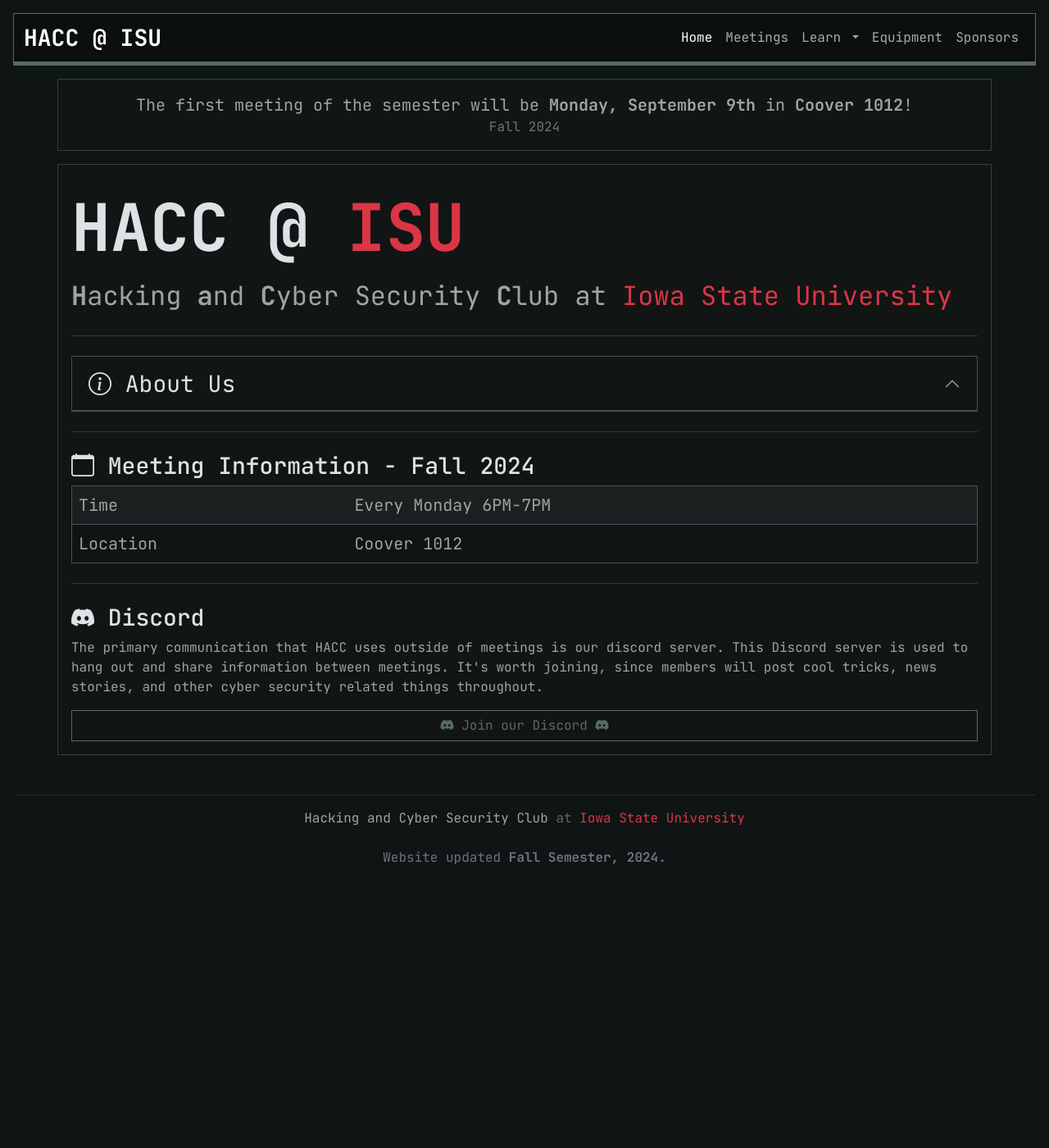
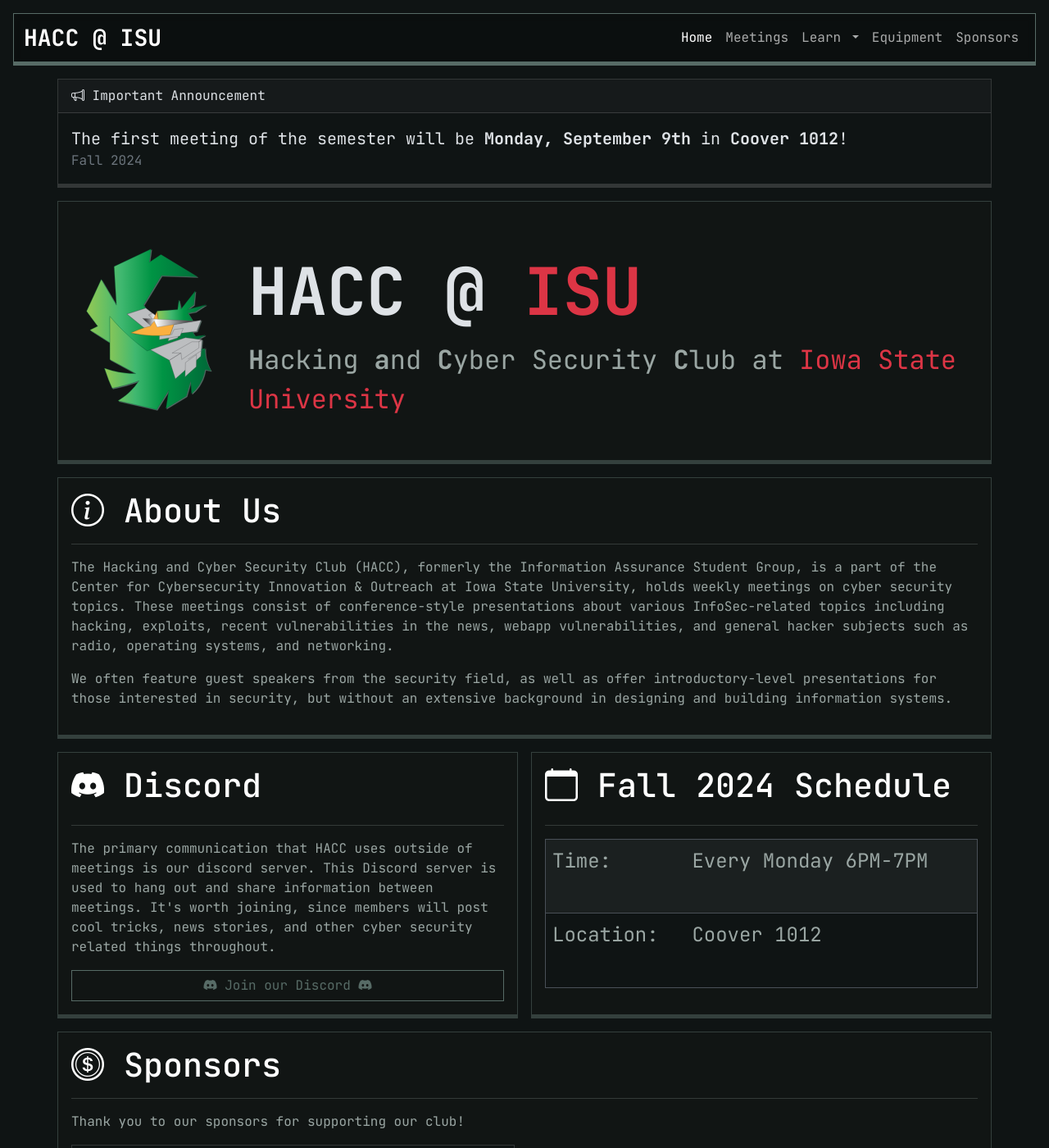
Before and after one commit to alex-pallan/new-hacc-website, a Jekyll site: the page built from index.md, in a window 1280 px wide and 1400 px high. Shown: the whole window at 82% size. Built offline with Jekyll 4.4.1, drawn with Linux system fonts in a browser that asks for light colours.

Commit message:
Add logo and rearrange home page

```diff
--- a/_includes/announcement.html
+++ b/_includes/announcement.html
@@ -1,7 +1,14 @@
-<div class="container alert alert-primary text-center fs-5" role="alert">
-  The first meeting of the semester will be <b>Monday, September 9th</b> in
-  <b>{{ site.data.current.meetinglocation }}</b>!
-  <div class="text-secondary fs-6">
-    {{ site.data.current.semester }} {{ site.data.current.year }}
+<div class="container px-0 mb-3">
+  <div class="card" style="border-bottom-width: 5px">
+    <div class="card-header">
+      <i class="bi bi-megaphone"></i> Important Announcement
+    </div>
+    <div class="card-body fs-5">
+      The first meeting of the semester will be <b>Monday, September 9th</b> in
+      <b>{{ site.data.current.meetinglocation }}</b>!
+      <div class="text-secondary fs-6">
+        {{ site.data.current.semester }} {{ site.data.current.year }}
+      </div>
+    </div>
   </div>
 </div>
--- a/_includes/hero.html
+++ b/_includes/hero.html
@@ -1,4 +1,18 @@
-<div class="alert container alert-primary">
+<div
+  class="alert container alert-primary d-flex align-items-center"
+  style="border-bottom-width: 5px"
+>
+  <img
+    src="{{ site.baseurl }}/assets/logo/HACC Logo.svg"
+    alt="HACC Logo"
+    class="me-3"
+    style="
+      max-width: 200px;
+      height: auto;
+      filter: drop-shadow(1px 1px 0 #576b66);
+    "
+  />
+  <div>
     <div class="fw-bold fs-0 text-body">
       HACC @ <span class="text-danger">ISU</span>
     </div>
@@ -6,88 +20,101 @@
       <b>H</b>acking <b>a</b>nd <b>C</b>yber Security <b>C</b>lub at
       <span class="text-danger">Iowa State University</span>
     </div>
-  <hr class="my-4" />
-  <div>
-    <div class="accordion" id="accordionExample">
-      <div class="accordion-item">
-        <h2 class="accordion-header">
-          <button
-            class="accordion-button fs-3 text-body"
-            type="button"
-            data-bs-toggle="collapse"
-            data-bs-target="#collapseOne"
-            aria-expanded="false"
-            aria-controls="collapseOne"
-          >
-            <i class="bi bi-info-circle"></i>&nbsp;About Us
-          </button>
-        </h2>
-        <div
-          id="collapseOne"
-          class="accordion-collapse collapse"
-          data-bs-parent="#accordionExample"
-        >
-          <div class="accordion-body text-primary-emphasis">
+  </div>
+</div>
+<div class="container px-0">
+  <div class="alert alert-primary w-100" style="border-bottom-width: 5px">
+    <h1 class="text-white"><i class="bi bi-info-circle"></i> About Us</h1>
+    <hr />
     <p>
-              The Hacking and Cyber Security Club (HACC), formerly the
-              Information Assurance Student Group, is a part of the Center for
-              Cybersecurity Innovation & Outreach at Iowa State University,
-              holds weekly meetings on cyber security topics. These meetings
-              consist of conference-style presentations about various
-              InfoSec-related topics including hacking, exploits, recent
-              vulnerabilities in the news, webapp vulnerabilities, and general
-              hacker subjects such as radio, operating systems, and networking.
+      The Hacking and Cyber Security Club (HACC), formerly the Information
+      Assurance Student Group, is a part of the Center for Cybersecurity
+      Innovation & Outreach at Iowa State University, holds weekly meetings on
+      cyber security topics. These meetings consist of conference-style
+      presentations about various InfoSec-related topics including hacking,
+      exploits, recent vulnerabilities in the news, webapp vulnerabilities, and
+      general hacker subjects such as radio, operating systems, and networking.
     </p>
     <p>
-              We often feature guest speakers from the security field, as well
-              as offer introductory-level presentations for those interested in
-              security, but without an extensive background in designing and
-              building information systems.
+      We often feature guest speakers from the security field, as well as offer
+      introductory-level presentations for those interested in security, but
+      without an extensive background in designing and building information
+      systems.
     </p>
+  </div>
+</div>
+<div class="container px-0">
+  <div class="row row-cols-1 row-cols-lg-2 gx-3">
+    <div class="col d-flex">
+      <div
+        class="alert container alert-primary d-flex flex-column"
+        style="border-bottom-width: 5px; flex: 1"
+      >
+        <h1 class="text-white"><i class="bi bi-discord"></i> Discord</h1>
+        <hr />
+        <p>
+          The primary communication that HACC uses outside of meetings is our
+          discord server. This Discord server is used to hang out and share
+          information between meetings. It's worth joining, since members will
+          post cool tricks, news stories, and other cyber security related
+          things throughout.
+        </p>
+        <div class="mt-auto">
+          <a href="" class="btn btn-outline-primary w-100">
+            <i class="bi bi-discord"></i> Join our Discord
+            <i class="bi bi-discord"></i>
+          </a>
+        </div>
+      </div>
+    </div>
+    <div class="col d-flex">
+      <div
+        class="alert container alert-primary d-flex flex-column"
+        style="border-bottom-width: 5px; flex: 1"
+      >
+        <h1 class="text-white">
+          <i class="bi bi-calendar"></i> Fall 2024 Schedule
+        </h1>
+        <hr />
+        <table class="table border table-striped fs-5 h-100">
+          <tbody>
+            <tr>
+              <td class="text-primary-emphasis fs-4">Time:</td>
+              <td class="text-primary-emphasis fs-4">Every Monday 6PM-7PM</td>
+            </tr>
+            <tr>
+              <td class="text-primary-emphasis fs-4">Location:</td>
+              <td class="text-primary-emphasis fs-4">Coover 1012</td>
+            </tr>
+          </tbody>
+        </table>
       </div>
     </div>
   </div>
 </div>
-  </div>
-  <hr class="my-4" />
-  <div>
-    <h3 class="text-body">
-      <i class="bi bi-calendar"></i> Meeting Information - {{
-      site.data.current.semester }} {{ site.data.current.year }}
-    </h3>
-    <table class="table border table-striped fs-5">
-      <tbody>
-        <tr>
-          <td class="text-primary-emphasis">Time</td>
-          <td class="text-primary-emphasis">
-            {{ site.data.current.meetingtime }}
-          </td>
-        </tr>
-        <tr>
-          <td class="text-primary-emphasis">Location</td>
-          <td class="text-primary-emphasis">
-            {{ site.data.current.meetinglocation }}
-          </td>
-        </tr>
-      </tbody>
-    </table>
-  </div>
-  <hr class="my-4" />
-  <div>
-    <h3 class="text-body"><i class="bi bi-discord"></i> Discord</h3>
-    <p>
-      The primary communication that HACC uses outside of meetings is our
-      discord server. This Discord server is used to hang out and share
-      information between meetings. It's worth joining, since members will post
-      cool tricks, news stories, and other cyber security related things
-      throughout.
-    </p>
+<div class="container px-0">
+  <div class="alert alert-primary w-100" style="border-bottom-width: 5px">
+    <h1 class="text-white"><i class="bi bi-coin"></i> Sponsors</h1>
+    <hr />
+    <p>Thank you to our sponsors for supporting our club!</p>
+    <div class="row row-cols-1 row-cols-lg-2 g-4">
+      <div class="col">
         <a
-      href="{{ site.data.clubinfo.discordlink }}"
+          class="card p-3"
+          href="https://www.collinsaerospace.com/"
           target="_blank"
-      class="btn btn-outline-primary w-100"
-      ><i class="bi bi-discord"></i> Join our Discord
-      <i class="bi bi-discord"></i
-    ></a>
+        >
+          <img
+            src="{{ site.baseurl }}/assets/img/sponsors/collins_logo.svg"
+            class="card-img"
+            style="filter: brightness(0) invert(1)"
+            alt="Collins Aerospace"
+          />
+        </a>
       </div>
     </div>
+    <button type="button" class="mt-3 btn btn-outline-primary w-100">
+      <i class="bi bi-coin"></i> Sponsor our Club <i class="bi bi-coin"></i>
+    </button>
+  </div>
+</div>
--- a/_layouts/skeleton.html
+++ b/_layouts/skeleton.html
@@ -4,6 +4,11 @@
   <title>{{ page.title }} - {{ site.title }}</title>
   <meta name="viewport" content="width=device-width,initial-scale=1" />
   <link rel="stylesheet" href="{{ site.baseurl }}/assets/css/style.css" />
+  <link
+    rel="icon"
+    type="image/x-icon"
+    href="{{ site.baseurl }}/assets/logo/HACC Logo Head (Small).svg"
+  />
   <body data-bs-theme="dark">
     {% include navbar.html %}
     <div style="padding-top: 96px">{{ content }}</div>
--- a/_sass/main.scss
+++ b/_sass/main.scss
@@ -71,7 +71,7 @@
 }
 
 .fs-0 {
-  font-size: calc((1.375rem + 1.5vw) * 2) !important
+  font-size: calc((1.375rem + 1.5vw) * 2) !important;
 }
 
 @media (min-width: 1200px) {
@@ -89,5 +89,9 @@
 }
 
 .accordion-button {
-  border-radius: 0;
+  border-radius: 0 !important;
 }
+
+.card-header {
+  border-radius: 0 !important;
+}
```
Also changed, not shown: assets/img/sponsors/collins_logo.svg (added), assets/logo/HACC Logo Head (Small).svg (added), assets/logo/HACC Logo Head.svg (added), assets/logo/HACC Logo.svg (added). Lines whose indentation alone changed are shown as unchanged.
